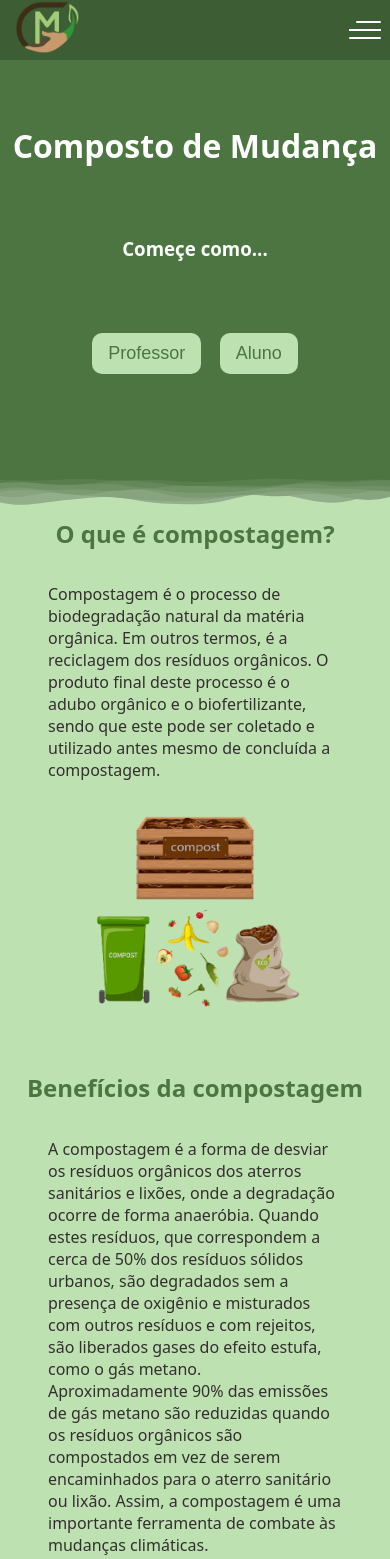
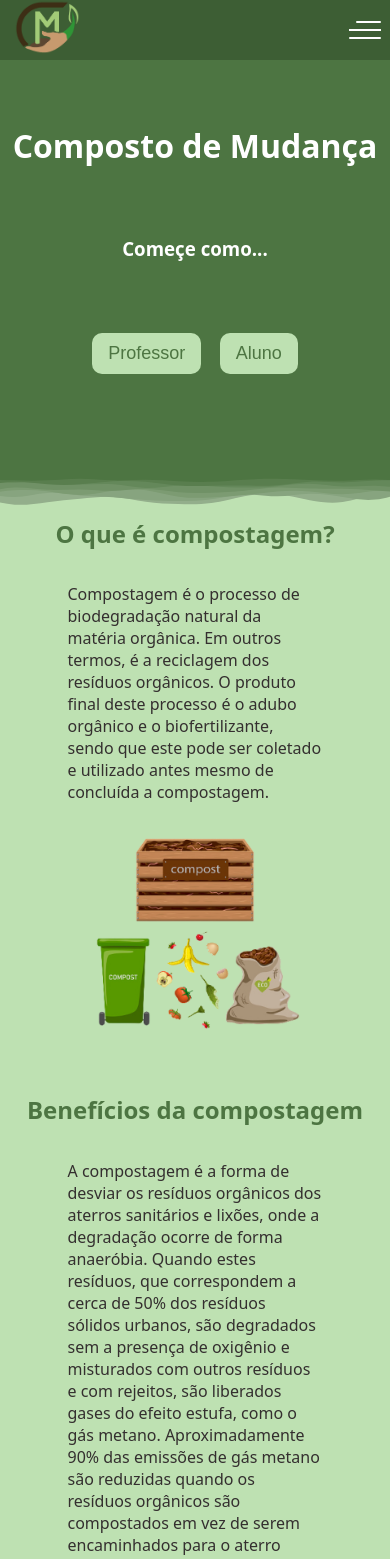
Before and after one commit to DinaX02/composto_mudanca, a React (Create React App) app: page / in a window 390 px wide. Shown: the top 1559 px of the page. Built offline with nearby package versions, Linux system fonts and the light colour scheme; no server answers.

Commit message:
ajustes texto hp

```diff
--- a/src/components/ConteudoHp/ConteudoHp.css
+++ b/src/components/ConteudoHp/ConteudoHp.css
@@ -55,3 +55,15 @@ h1{
     text-align: center;
    /* z-index: 3;*/
 }
+
+.sectionajuste{
+    margin: auto;
+    width: 80%;
+}
+
+@media  (max-width: 600px) {
+    .sectionajuste{
+        margin: auto;
+        width: 90%;
+    }
+}
--- a/src/components/ConteudoHp/ConteudoHp.js
+++ b/src/components/ConteudoHp/ConteudoHp.js
@@ -8,7 +8,7 @@ const ConteudoHp = () => {
 
   return (
     <div className="conteudohomepage">
-      <section>
+      <section className="sectionajuste">
         <h1>O que é compostagem?</h1>
         <p className="p">
           Compostagem é o processo de biodegradação natural da matéria orgânica. Em outros termos, é a reciclagem dos resíduos orgânicos. O produto final deste processo é o adubo orgânico e o biofertilizante, sendo que este pode ser coletado e utilizado antes mesmo de concluída a compostagem.
@@ -20,7 +20,7 @@ const ConteudoHp = () => {
         </div>
 
       </section>
-      <section>
+      <section className="sectionajuste">
         <h1>Benefícios da compostagem</h1>
         <p className="p">
           A compostagem é a forma de desviar os resíduos orgânicos dos aterros sanitários e lixões, onde a  degradação ocorre de forma anaeróbia. Quando estes resíduos, que correspondem a cerca de 50% dos resíduos sólidos urbanos, são degradados sem a presença de oxigênio e misturados com outros resíduos e com rejeitos, são liberados gases do efeito estufa, como o gás metano.
@@ -32,7 +32,7 @@ const ConteudoHp = () => {
         <img className="img2" src={img2}/>
         </div>
       </section>
-      <section>
+      <section className="sectionajuste">
         <h1>
           O que é a Compostagem Comunitária
         </h1>
```
